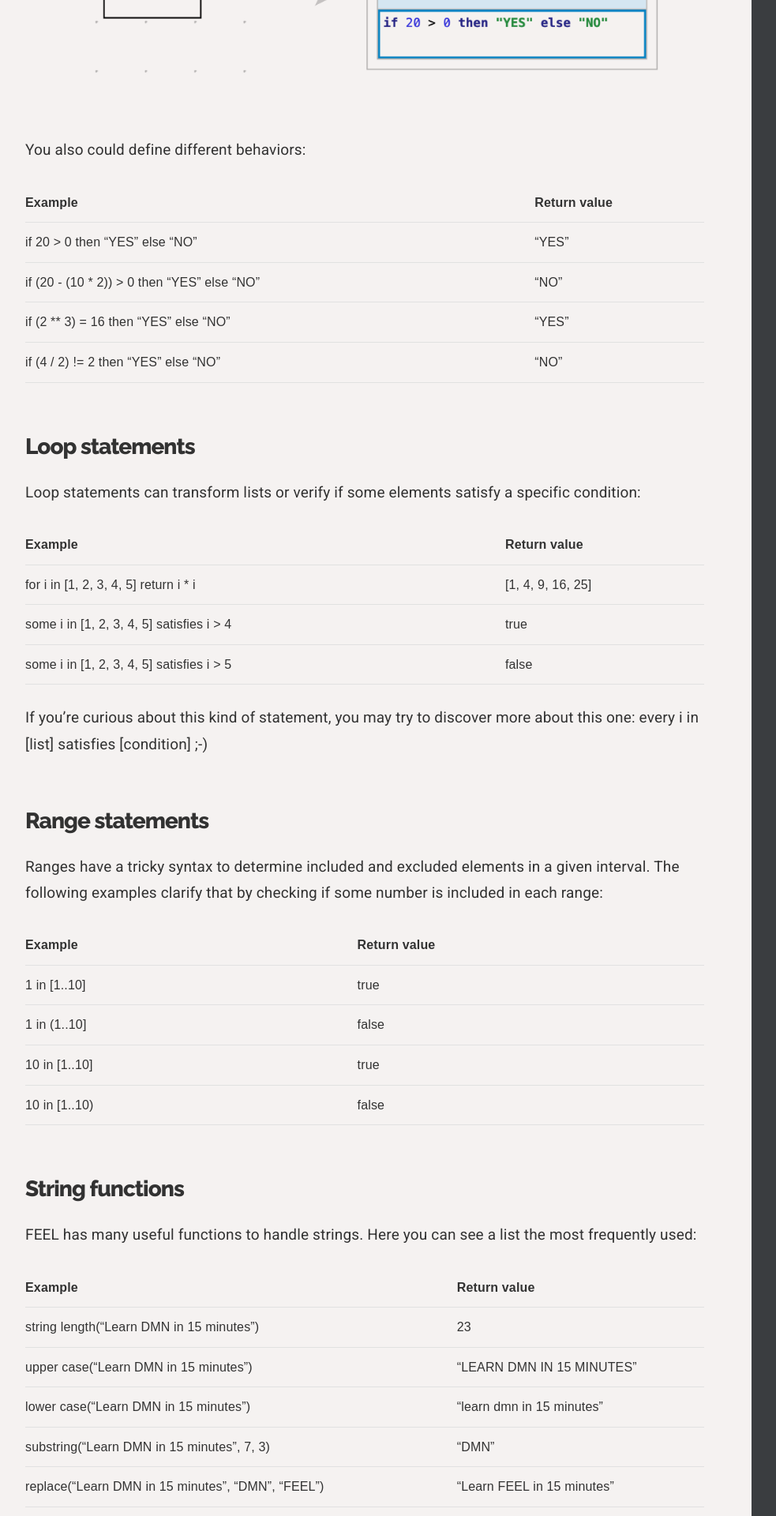
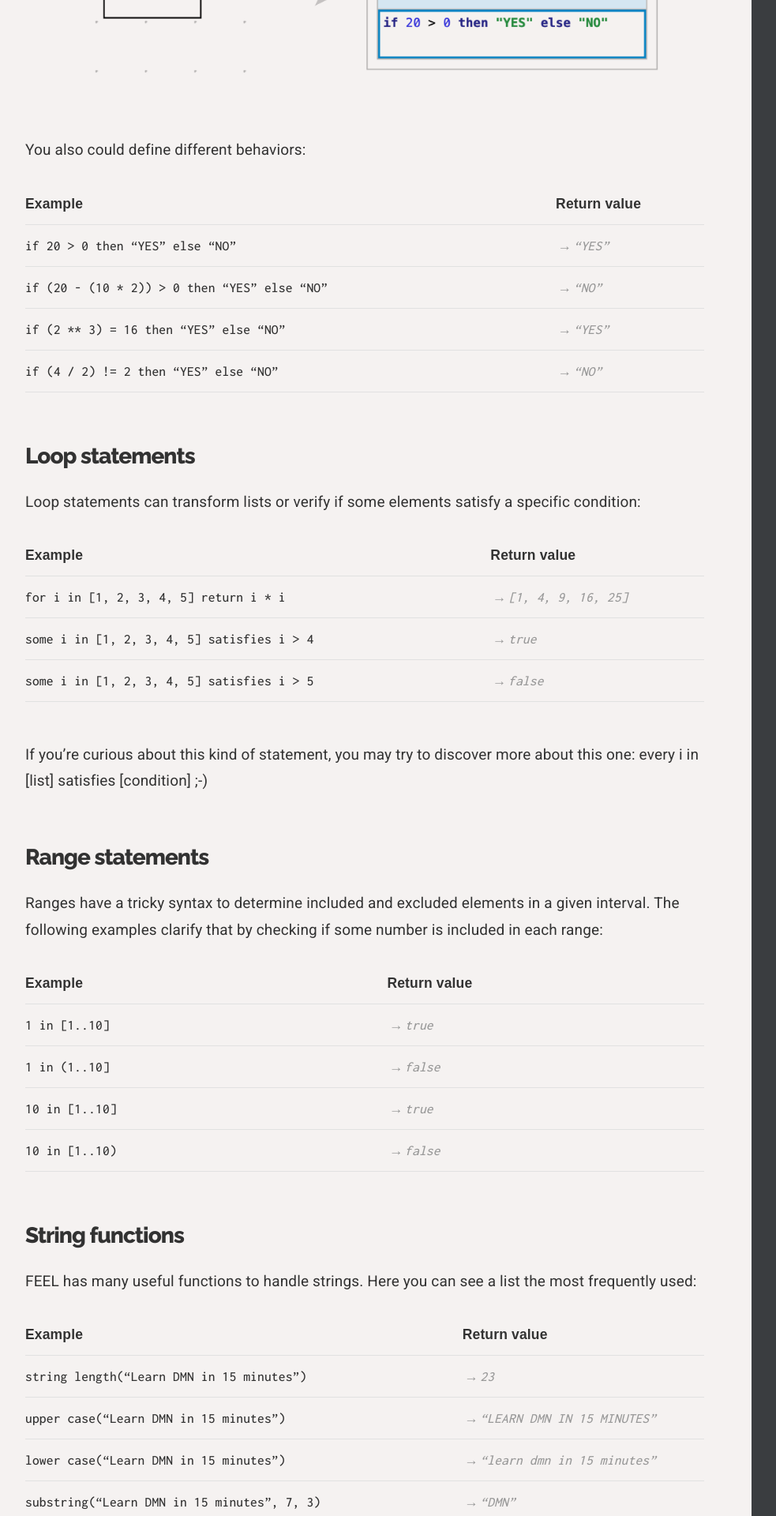
Before and after one commit to karreiro/learn-dmn-in-15-minutes, a Jekyll site: the page built from learn/the-feel-language.md, in a window 1280 px wide. Shown: the part 930-2850 px from the top of the page at 79% size, without its empty margins (28-1011 px from the left). Built offline with Jekyll 4.4.1, drawn with Linux system fonts in a browser that asks for light colours; some of the changed text lies outside the part shown.

Commit message:
The FEEL language - Table fix

```diff
--- a/_includes/head.html
+++ b/_includes/head.html
@@ -13,9 +13,9 @@
   </title>
   <meta name="description"
     content="{{ page.excerpt | default: site.description | strip_html | normalize_whitespace | truncate: 160 | escape }}">
-
   <link rel="icon" href="/assets/favicon.png">
-  <link href="https://fonts.googleapis.com/css?family=Raleway:800|Roboto:400,700|Open+Sans&display=swap"
+  <link
+    href="https://fonts.googleapis.com/css?family=Raleway:800|Roboto:400,700|Inconsolata:500|Open+Sans&display=block"
     rel="stylesheet">
 
   <link rel="stylesheet" href="/assets/normalize.css">
--- a/_sass/_Code.sass
+++ b/_sass/_Code.sass
@@ -104,29 +104,3 @@ pre
 
 .hljs-strong
   font-weight: bold
-
-.code-table
-  border: 1px solid #DDD
-  margin-bottom: 5rem
-  thead,
-  tbody
-    font-size: 1em
-    th
-      padding: 1.2rem 1rem
-    td
-      padding: 0.5rem 0 0.5rem 1rem
-  tbody
-    background: #ece9e8
-    border-radius: 0.4rem
-    margin: 0 0.2rem
-    white-space: nowrap
-    font-family: monospace, monospace
-    td + td
-      font-style: italic
-      color: #999
-      &::before
-        content: "→"
-        padding: 0 0.6rem
-        color: #999
-        font-size: 2rem
-        display: inline-block
--- a/_sass/_Font.sass
+++ b/_sass/_Font.sass
@@ -4,3 +4,4 @@
 
 $heading: 'Raleway', serif
 $paragraph: 'Roboto', serif
+$monospace: 'Inconsolata', monospace
--- a/_sass/_Learn.sass
+++ b/_sass/_Learn.sass
@@ -442,4 +442,22 @@
               transition: .4s
               border-radius: 50%
 
-  // ––––––––––––––––––––––––––––––––––––––––––––––––––
+// ––––––––––––––––––––––––––––––––––––––––––––––––––
+
+#section-the-feel-language
+  table
+    margin-bottom: 5rem
+    font-size: 1.75rem
+    tbody
+      border-radius: 0.4rem
+      margin: 0 0.2rem
+      white-space: nowrap
+      font-family: $monospace
+      td + td
+        font-style: italic
+        color: #999
+        &::before
+          content: "→"
+          padding: 0 0.6rem
+          color: #999
+          display: inline-block
```
